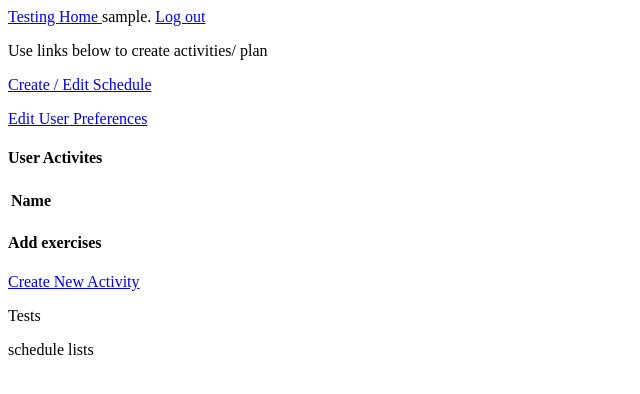
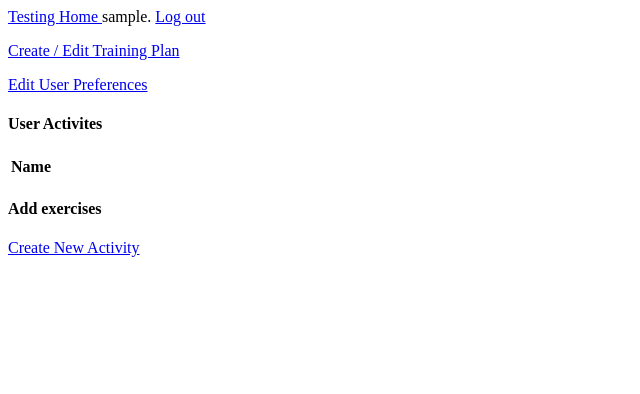
Before and after one commit to kalexf/kpv2, a Django app: page / in a window 1280 px wide. Shown: the top 394 px of the page, without its empty margins (0-640 px from the left). Run offline with Django 4.2, Linux system fonts and the light colour scheme; the visitor is signed in with stand-in values (Sample User, id 1); data comes from the database, SQL or seed files in the repository; data that the repository does not hold is empty.

Commit message:
changing several model and field names for clarity

```diff
--- a/planner/forms.py
+++ b/planner/forms.py
@@ -35,13 +35,13 @@ class Profile_Form(forms.ModelForm):
 
 		'mileage_target',
 		'mileage_increment',
-		'schedule_length',
+		'plan_length',
 		]
 		labels = {
 
 		'mileage_target':'Weekly distance target (km)',
 		'mileage_increment':'Weekly distance increase (km).',
-		'schedule_length':'How many weeks should one schedule cycle be?'
+		'plan_length':'How many weeks should one plan cycle be?'
 
 		}
 
--- a/planner/models.py
+++ b/planner/models.py
@@ -79,11 +79,11 @@ class Profile(models.Model):
 		User,
 		on_delete=models.CASCADE
 		)
-	# Python object converted to JSON which holds user's schedule information
-	schedule = models.JSONField(null=True)
+	# Python object converted to JSON which holds user's plan information
+	plan = models.JSONField(null=True)
 	last_exercise = models.DateField(null=True)
 	# How many weeks the schedule will run for
-	schedule_length = models.PositiveSmallIntegerField(
+	plan_length = models.PositiveSmallIntegerField(
 		default=2,
 		choices=WEEKS_CHOICES,
 		)
--- a/planner/templates/planner/home.html
+++ b/planner/templates/planner/home.html
@@ -42,9 +42,9 @@
         {% if no_sch_message %}
           <p>{{no_sch_message}}</p>
         {% endif %}
-        <!-- links for creating / editing profile and schedule-->
+        <!-- links for creating / editing profile and plan-->
         <p>
-          <a href="{% url 'planner:generate' %}">Create / Edit Schedule</a>
+          <a href="{% url 'planner:generate' %}">Create / Edit Training Plan</a>
         </p>
         <p>
           <a href="{% url 'planner:settings' %}">Edit User Preferences</a>
@@ -81,10 +81,6 @@
 
 
 
-    <p>Tests</p>
-      <p>schedule lists</p>
-        {% for item in schedule_list %}
-          <p>{{item.date_str}}|{{item.name}}</p>
-        {% endfor %}
+
 
     {% endblock content %}
--- a/planner/views.py
+++ b/planner/views.py
@@ -67,14 +67,14 @@ def home(request):
 		context['activities'] = activities
 
 		# schedule_list should be list of Day objects.
-		if profile.schedule:
+		if profile.plan:
 			# 'alt' for testing better version of function, rename
-			schedule_list = get_schedule_list_alt(profile)
+			schedule_list = get_schedule_list(profile)
 			context['schedule_list'] = schedule_list
 		else:
-			#no schedule, message to create one
+			# no plan, message to create one
 			message = 'Use links below to create activities/ plan'
-			context['no_sch_message'] = message
+			context['no_plan_message'] = message
 
 
 
@@ -82,7 +82,7 @@ def home(request):
 
 class Day:
 	"""
-	For constructing schedule object used for schedule object on hom screen
+	For constructing schedule list object used on home page
 	"""
 	def __init__(self,date,name='Rest Day'):
 		self.date_str = date.strftime("%a %d %b")
@@ -90,11 +90,11 @@ class Day:
 			self.date_str = 'Today'
 		self.name = name
 
-def get_schedule_list_alt(profile):
+def get_schedule_list(profile):
 	"""
 	alternative improved version, change docstring
 	"""
-	# Get date the schedule will start on
+	# Get date schedule will start from.
 	start_date = get_initial_date(date.today())
 	# If user has no initial date, create one. Initial date is used to track
 	# how many weeks of current plan cycle have passed.
@@ -102,8 +102,8 @@ def get_schedule_list_alt(profile):
 		profile.schedule_init_date = start_date
 		profile.save()
 
-	# Load 'schedule'##PLAN## dictionary containing user's activity pattern
-	plan = json.loads(profile.schedule)
+	# Load user's activity pattern 'plan'.
+	plan = json.loads(profile.plan)
 	# Create empty schedule list with correct dates, names all 'rest'
 	sch_list = []
 	for i in range(14):
@@ -111,7 +111,7 @@ def get_schedule_list_alt(profile):
 		sch_list.append(day)
 
 	# Schedule length in weeks
-	weeks = profile.schedule_length
+	weeks = profile.plan_length
 	# Plan_days = List of integers, represents which days from user's plan will
 	# be used to create current schedule instance.
 	### replace with range when working
@@ -194,8 +194,8 @@ def settings(request):
 		form.save()
 		# Check if user has changed schedule length setting, if it has been
 		# changed clear schedule.
-		if form['schedule_length'] != profile.schedule_length:
-			profile.schedule = None
+		if form['plan_length'] != profile.plan_length:
+			profile.plan = None
 			profile.save()
 
 
@@ -210,13 +210,13 @@ def generate_schedule(request):
 	"""
 	context ={}
 	profile = get_profile(request.user)
-	weeks = profile.schedule_length
+	weeks = profile.plan_length
 	choices = get_schedule_choices(request.user)
 	if len(choices) == 1:
 		message = "You need to create some activities before making a schedule"
 		context['message'] = message
 	try:
-		initial_dict = json.loads(profile.schedule)
+		initial_dict = json.loads(profile.plan)
 	except:
 		initial_dict = {}
 	# Generate form with correct number of fields.
@@ -230,13 +230,13 @@ def generate_schedule(request):
 		schedule_dict = request.POST.dict()
 		schedule_dict.pop('csrfmiddlewaretoken')
 		schedule_dict.pop('submit')
-		profile.schedule = json.dumps(schedule_dict)
+		profile.plan = json.dumps(schedule_dict)
 		profile.save()
 
 
 
 
-	# CHANGE TO profile.schedule_length
+
 	context['form'] = form
 	# get_lists will return dictionary containing n =weeks lists of day names,
 	# this is used to determine how many table rows will be created in template
```
Also changed, not shown: planner/migrations/0025_rename_schedule_profile_plan_and_more.py (added).
